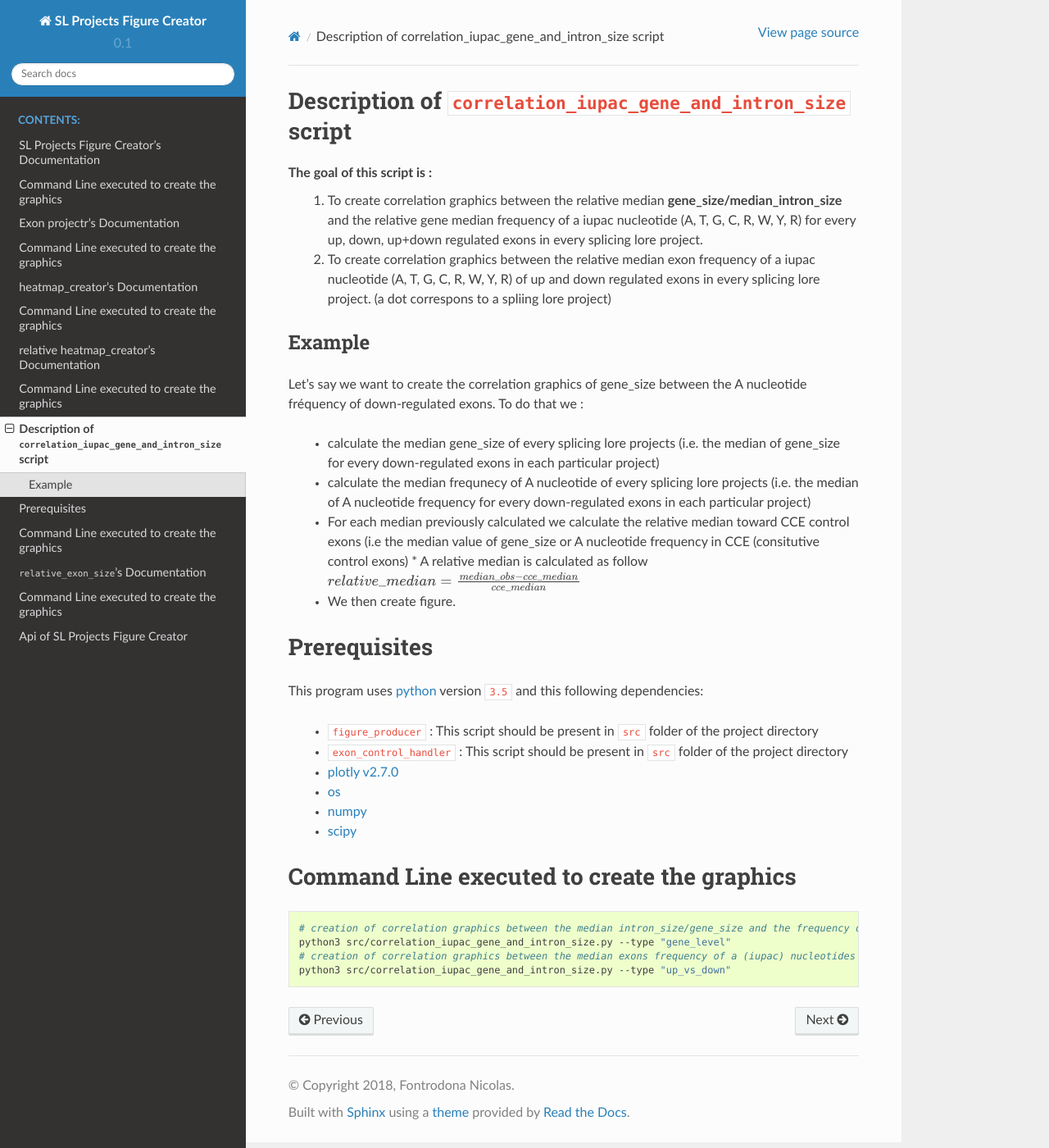
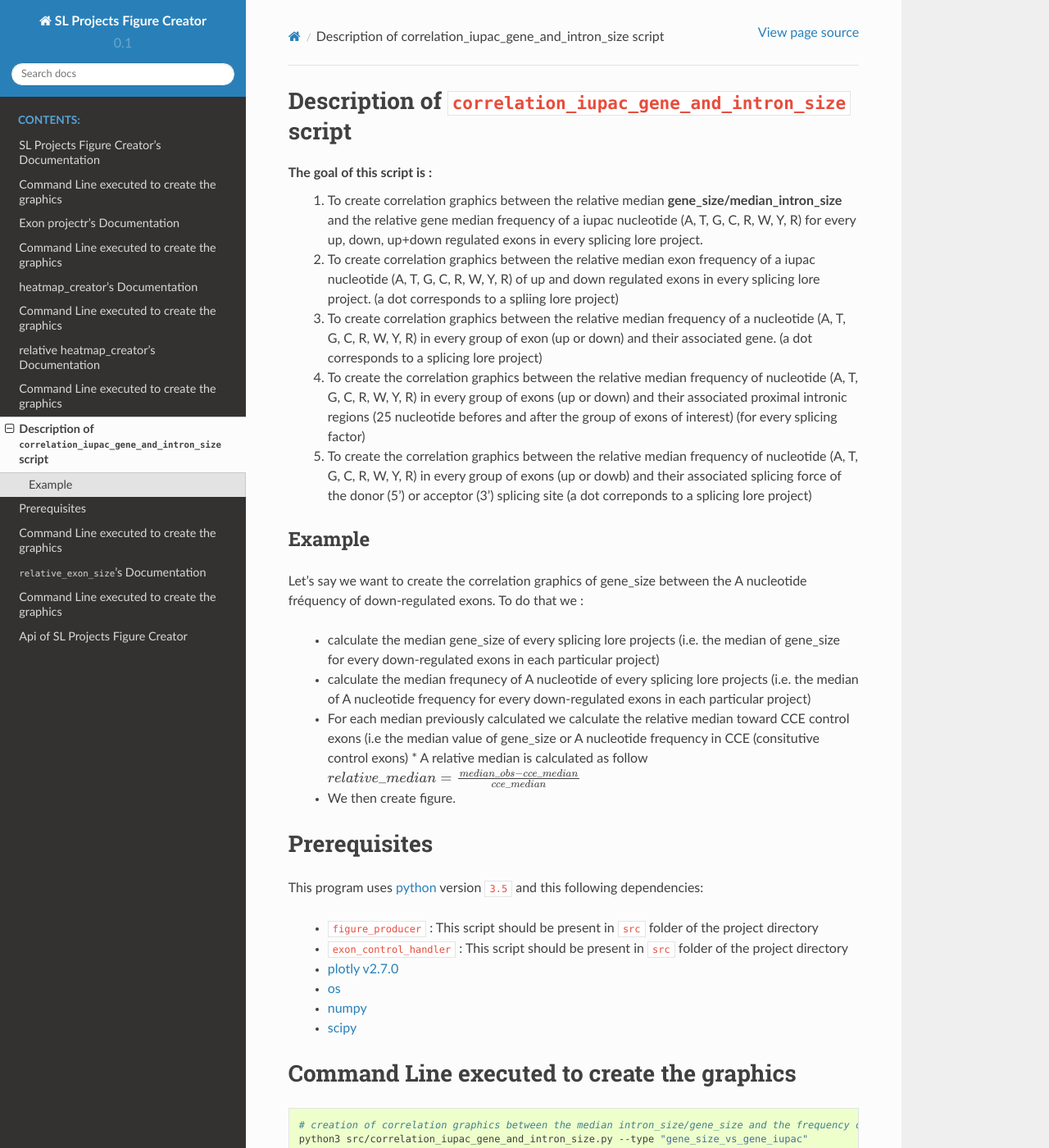
Before and after one commit to LBMC/Lemaire_et_al_2019, a Sphinx documentation site: the page built from Figure_ESA/doc/source/correlation_iupac_gene_size.rst, in a window 1280 px wide and 1400 px high. Shown: the whole window at 82% size. Built offline with Sphinx 7.4.7 and the Read the Docs theme 2.0.0, drawn with Linux system fonts in a browser that asks for light colours; some of the changed text lies outside the part shown.

Commit message:
doc/source/correlation_iupac_gene_size.rst : updating the doc

```diff
--- a/Figure_ESA/doc/source/correlation_iupac_gene_size.rst
+++ b/Figure_ESA/doc/source/correlation_iupac_gene_size.rst
@@ -3,8 +3,10 @@ Description of ``correlation_iupac_gene_and_intron_size`` script
 
 The goal of this script is :
   1. To create correlation graphics between the relative median **gene_size/median_intron_size** and the relative gene median frequency of a iupac nucleotide (A, T, G, C, R, W, Y, R) for every up, down, up+down regulated exons in every splicing lore project.
-  2. To create correlation graphics between the relative median exon frequency of a iupac nucleotide (A, T, G, C, R, W, Y, R) of up and down regulated exons in every splicing lore project. (a dot correspons to a spliing lore project)
-
+  2. To create correlation graphics between the relative median exon frequency of a iupac nucleotide (A, T, G, C, R, W, Y, R) of up and down regulated exons in every splicing lore project. (a dot corresponds to a spliing lore project)
+  3. To create correlation graphics between the relative median frequency of a nucleotide (A, T, G, C, R, W, Y, R) in every group of exon (up or down) and their associated gene. (a dot corresponds to a splicing lore project)
+  4. To create the correlation graphics between the relative median frequency of nucleotide (A, T, G, C, R, W, Y, R) in every group of exons (up or down) and their associated proximal intronic regions (25 nucleotide befores and after the group of exons of interest) (for every splicing factor)
+  5. To create the correlation graphics between the relative median frequency of nucleotide (A, T, G, C, R, W, Y, R) in every group of exons (up or dowb) and their associated splicing force of the donor (5') or acceptor (3') splicing site (a dot correponds to a splicing lore project)
 Example
 -------
 
@@ -36,6 +38,12 @@ Command Line executed to create the graphics
 .. code:: bash
 
   # creation of correlation graphics between the median intron_size/gene_size and the frequency of a (iupac) nucleotides for every slicing lore projects.
-  python3 src/correlation_iupac_gene_and_intron_size.py --type "gene_level"
+  python3 src/correlation_iupac_gene_and_intron_size.py --type "gene_size_vs_gene_iupac"
   # creation of correlation graphics between the median exons frequency of a (iupac) nucleotides between up and down exons of every slicing lore project.
-  python3 src/correlation_iupac_gene_and_intron_size.py --type "up_vs_down"
+  python3 src/correlation_iupac_gene_and_intron_size.py --type "iupac_up_vs_iupac_down"
+  # creation of correlation graphics between the median frequency of a nucleotide in a (up or down) group of exons and their associated genes (for every splicing lore project)
+  python3 src/correlation_iupac_gene_and_intron_size.py --type "iupac_gene_vs_iupac_exon"
+  # creation of correlation graphics between the median frequency of a nucleotide in a (up or down) group of exons and their associated proximal intronic sequence (for every splicing lore project)
+  python3 src/correlation_iupac_gene_and_intron_size.py --type "iupac_exon_vs_iupac_intron_proxi"
+  # creation of correlation graphics between the median frequency of a nucleotide in a (up or down) group of exons and their associated spling force (donor -5' and acceptor 3') (for every splicing lore project)
+  python3 src/correlation_iupac_gene_and_intron_size.py --type "force_vs_iupac_exon"
```
